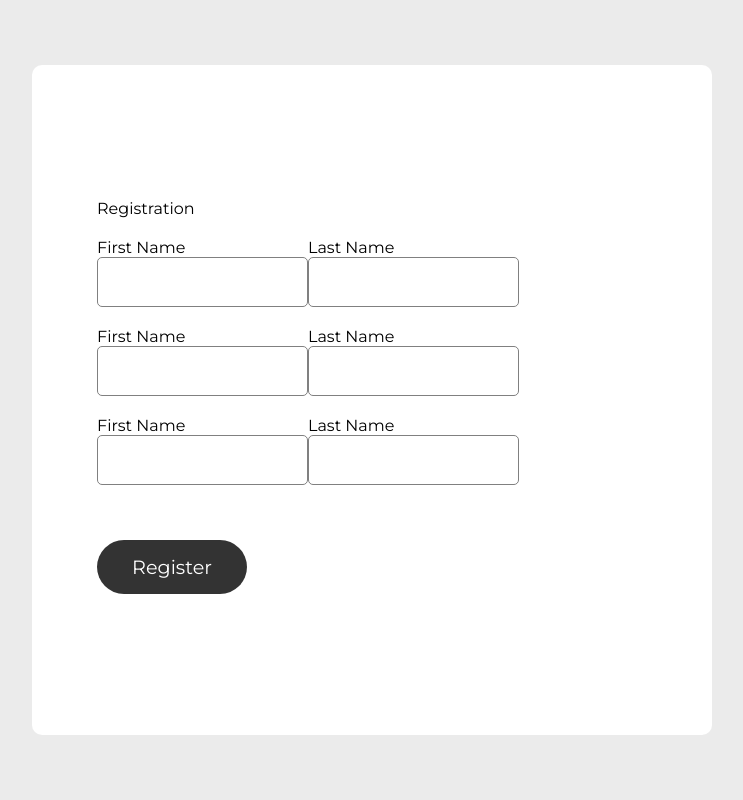
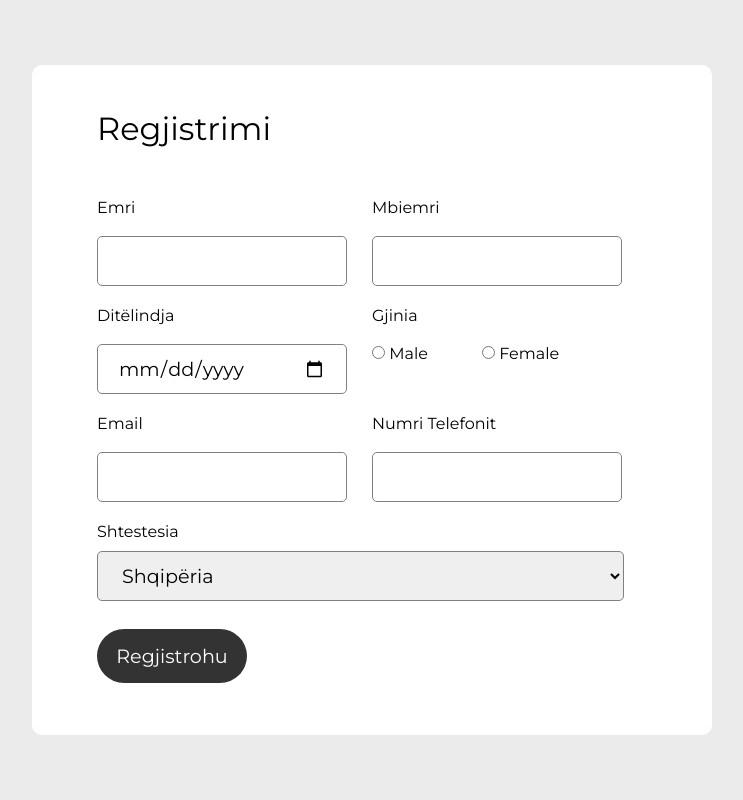
Before and after one commit to DhurimZz/InxhineriWeb-it-Projekti-, a PHP site: page /RegisterForm.html in a window 1280 px wide. Shown: the whole page, without its empty margins (268-1011 px from the left). Run offline with PHP 8.4, Linux system fonts and the light colour scheme.

Commit message:
Update
-Shtimi i disa kontinjerave;

```diff
--- a/RegisterForm.css
+++ b/RegisterForm.css
@@ -22,6 +22,10 @@
     align-items: center;
 
 }
+.registerform-title {
+    margin-bottom: 30px;
+    font-size: xx-large;
+}
 .container-registerform-items {
     width: 100%;
     display: flex;
@@ -31,16 +35,36 @@
     display: flex;
 }
 .row-space {
+    width: 100%;
     margin-top: 20px;
 }
+.registerform-input-gander {
+    margin-right: 50px;
+}
 .registerform-input {
+    width: 250px;
     height: 50px;
     padding: 0 20px;
     border-radius: 5px;
     border: 1px solid gray;
+    font-size: larger;
+}
+.container-registerform-citizenship {
+    margin-top: 20px;
+    width: 100%;
+}
+.registerform-citizenship
+{
+    margin-top: 10px;
+    width: 527px;
+    height: 50px;
+    padding: 0 20px;
+    border-radius: 5px;
+    border: 1px solid gray;
+    font-size: larger;
 }
 .container-registerform-button {
-    margin-top: 10%;
+    margin-top: 5%;
 }
 .registerform-button {
     width: 150px;
--- a/RegisterForm.html
+++ b/RegisterForm.html
@@ -19,40 +19,53 @@
     <div class="container">
         <div class="container-registerform">
             <div class="container-registerform-items">
-                <span class="registerform-title">Registration </span>
+                <span class="registerform-title">Regjistrimi </span>
                 <div class="container-items-space">
                     <div class="row-space">
-                        <label class="registerform-firstname">First Name</label><br>
+                        <label class="registerform-data">Emri</label><br><br>
                         <input type="text" class="registerform-input">
                     </div>
                     <div class="row-space">
-                        <label class="registerform-lastname">Last Name</label><br>
+                        <label class="registerform-data">Mbiemri</label><br><br>
                         <input type="text" class="registerform-input">
                     </div>
                 </div>
                 <div class="container-items-space">
                     <div class="row-space">
-                        <label class="registerform-firstname">First Name</label><br>
-                        <input type="text" class="registerform-input">
+                        <label class="registerform-data">Ditëlindja</label><br><br>
+                        <input type="date" class="registerform-input">
                     </div>
                     <div class="row-space">
-                        <label class="registerform-lastname">Last Name</label><br>
-                        <input type="text" class="registerform-input">
+                        <div class="row-space-items">
+                            <label class="registerform-data">Gjinia</label><br><br>
+
+                            <label class="registerform-input-gander"><input type="radio" class="registerform-input-gandermale" name="gjinia"> Male
+                            </label>
+                            <label><input type="radio" class="registerform-input-ganderfemale" name="gjinia">
+                                Female</label>
+
+                        </div>
                     </div>
                 </div>
                 <div class="container-items-space">
                     <div class="row-space">
-                        <label class="registerform-firstname">First Name</label><br>
-                        <input type="text" class="registerform-input">
+                        <label class="registerform-data">Email</label><br><br>
+                        <input type="email" class="registerform-input">
                     </div>
                     <div class="row-space">
-                        <label class="registerform-lastname">Last Name</label><br>
+                        <label class="registerform-data">Numri Telefonit</label><br><br>
                         <input type="text" class="registerform-input">
                     </div>
                 </div>
-
+                <div class="container-registerform-citizenship">
+                    <span>Shtestesia</span><br>
+                    <select class="registerform-citizenship">
+                        <option>Shqipëria</option>
+                        <option>Kosova</option>
+                    </select>
+                </div>
                 <div class="container-registerform-button">
-                    <button class="registerform-button">Register</button>
+                    <button class="registerform-button">Regjistrohu</button>
                 </div>
             </div>
         </div>
```
